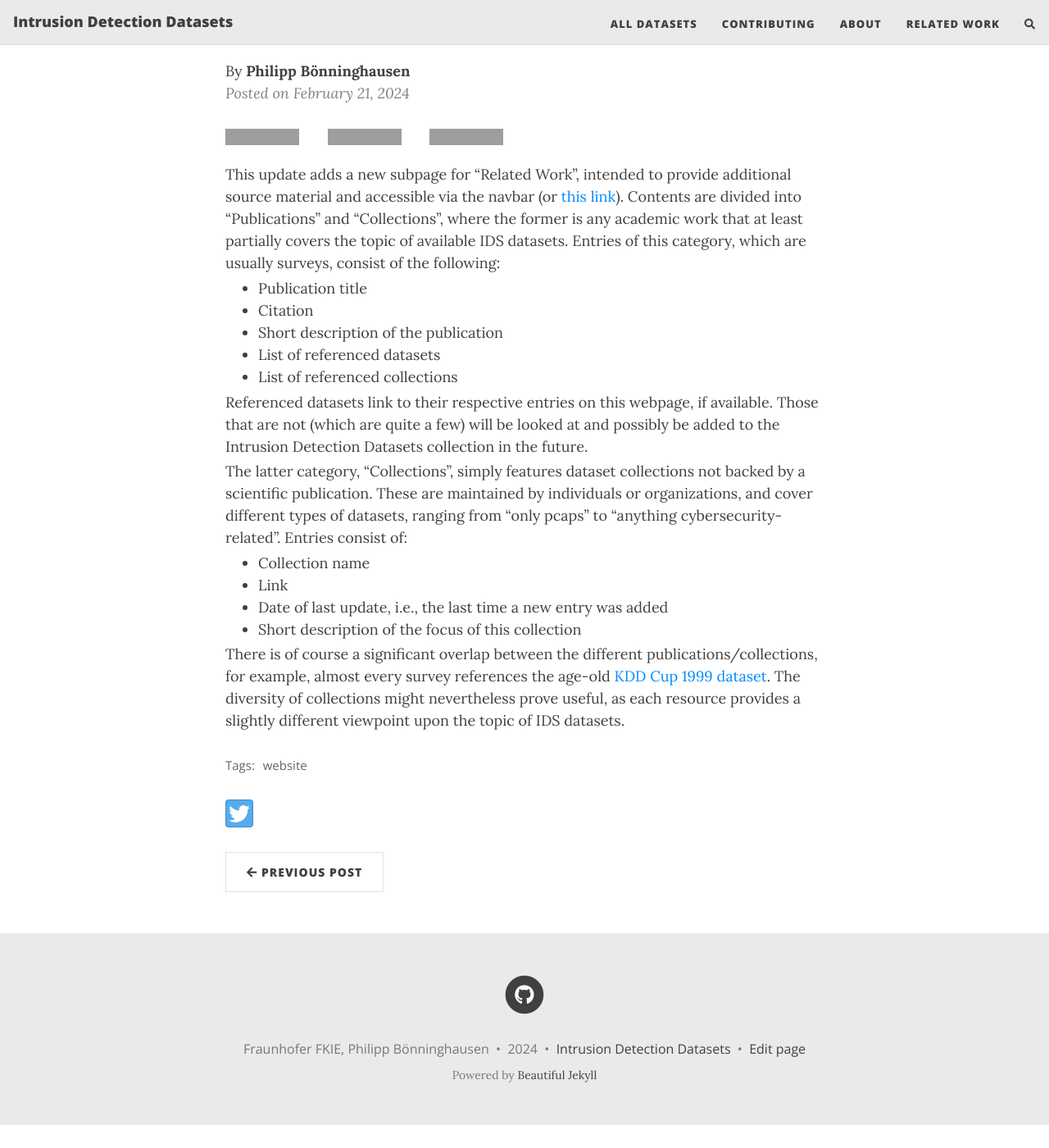
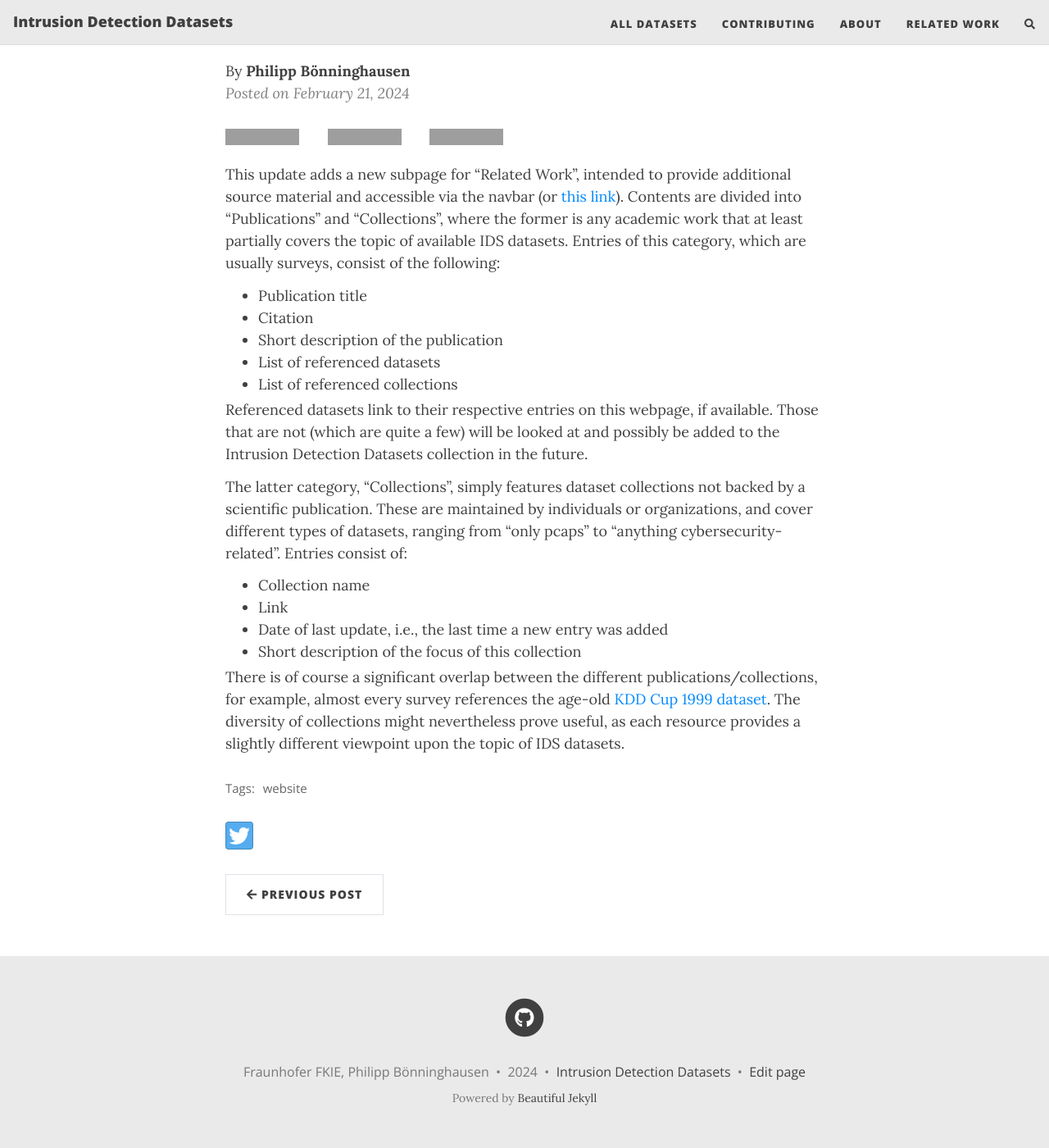
Before and after one commit to fkie-cad/COMIDDS, a Jekyll site: the page built from _posts/2024-02-21-related-work.md, in a window 1280 px wide and 1400 px high, scrolled down 201 px. Shown: the whole window at 82% size. Built offline with Jekyll 4.4.1, drawn with Linux system fonts in a browser that asks for light colours; nearby versions of some CDN libraries; comment, search, counter and statistics services are not loaded; before the commit the page ends 1573 px from its top, so only the background shows below that; grey boxes are pictures that could not be loaded.

Commit message:
Adjust paragraph margins

```diff
--- a/assets/css/beautifuljekyll.css
+++ b/assets/css/beautifuljekyll.css
@@ -31,8 +31,8 @@ body > main {
 p {
   line-height: 1.5;
   margin: 1.875rem 0;
-  margin-block-start: 0.2em;
-  margin-block-end: 0.2em;
+  margin-block-start: 0.2rem;
+  margin-block-end: 0.8rem;
 }
 h1,h2,h3,h4,h5,h6 {
   font-family: 'Open Sans', 'Helvetica Neue', Helvetica, Arial, sans-serif;
```
